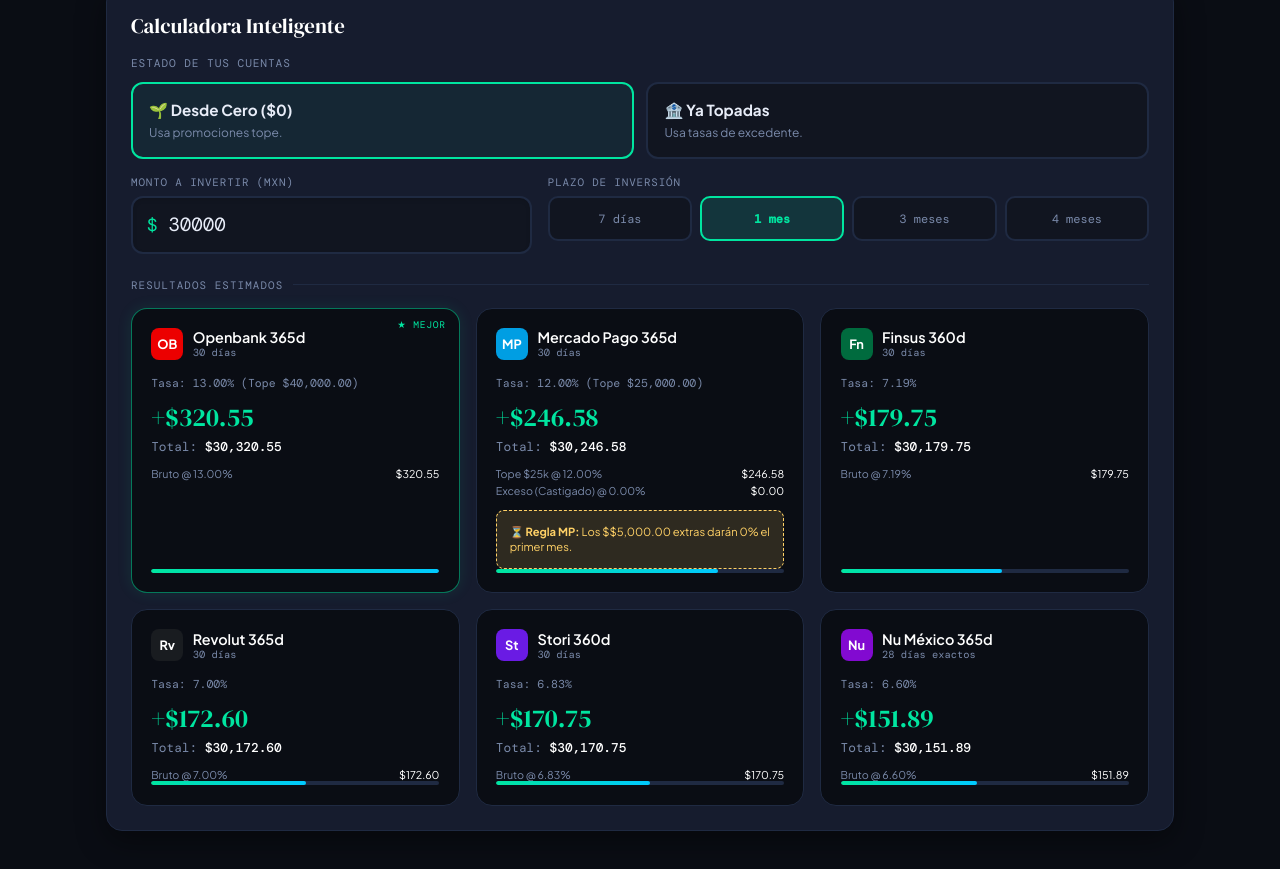
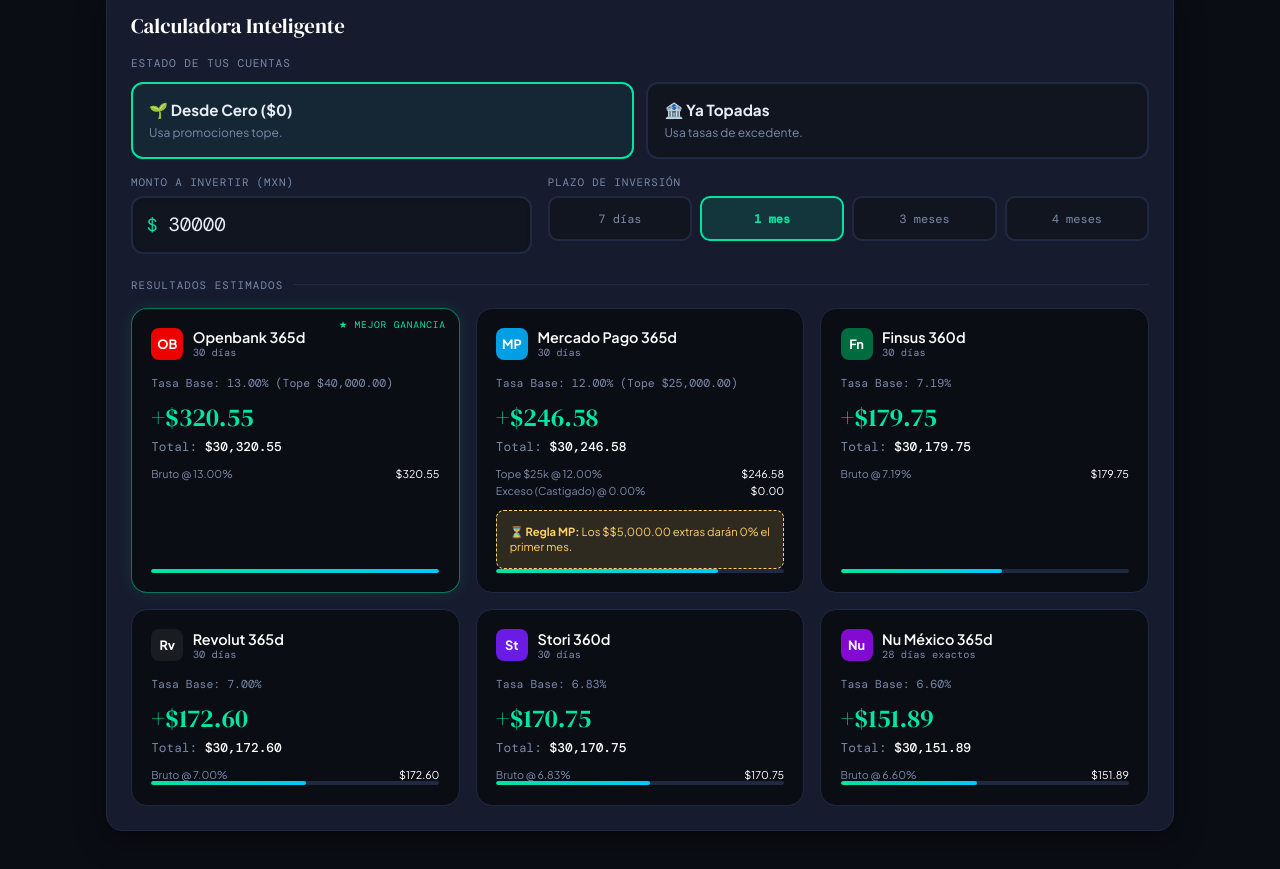
Before and after one commit to Recursos-aprendizaje/simulador-inversiones, a plain HTML site: page index.html in a window 1280 px wide. Shown: the part 860-1729 px from the top of the page. Drawn offline with nearby package versions, Linux system fonts and the light colour scheme.

Commit message:
Update HTML structure and improve icon references

```diff
--- a/index.html
+++ b/index.html
@@ -1,4 +1,4 @@
-<antArtifact identifier="simulador-inversiones-app-github-pages" type="text/html" title="Simulador de Inversiones (Código HTML para GitHub)">
+<antArtifact identifier="simulador-inversiones-app-final" type="text/html" title="Simulador de Inversiones - App Definitiva">
 <!DOCTYPE html>
 <html lang="es">
 <head>
@@ -11,12 +11,10 @@
 <meta name="apple-mobile-web-app-title" content="Simulador">
 <meta name="theme-color" content="#0a0d14">
 
-<!-- CONEXIÓN AL ARCHIVO MANIFEST.JSON (Esto arregla el ícono en Android) -->
+<!-- CONEXIÓN AL ÍCONO Y AL MANIFEST -->
 <link rel="manifest" href="manifest.json">
-
-<!-- Íconos de respaldo para iOS y navegadores -->
-<link rel="icon" type="image/png" href="https://upload.wikimedia.org/wikipedia/commons/thumb/1/14/Emoji_u1f4c8.svg/512px-Emoji_u1f4c8.svg.png">
-<link rel="apple-touch-icon" href="https://upload.wikimedia.org/wikipedia/commons/thumb/1/14/Emoji_u1f4c8.svg/512px-Emoji_u1f4c8.svg.png">
+<link rel="icon" type="image/png" href="https://raw.githubusercontent.com/googlefonts/noto-emoji/main/png/512/1f4c8.png">
+<link rel="apple-touch-icon" href="https://raw.githubusercontent.com/googlefonts/noto-emoji/main/png/512/1f4c8.png">
 
 <title>Simulador de Inversiones</title>
 <link href="https://fonts.googleapis.com/css2?family=DM+Serif+Display:ital@0;1&family=DM+Mono:wght@400;500&family=Plus+Jakarta+Sans:wght@400;500;600;700&display=swap" rel="stylesheet">
@@ -47,7 +45,7 @@
 
   .container { position: relative; z-index: 1; max-width: 1100px; margin: 0 auto; padding: 0 1rem 4rem 1rem; }
 
-  /* Sticky Header */
+  /* Sticky Header Premium */
   header {
     position: sticky;
     top: 0;
@@ -148,7 +146,7 @@
   @media (min-width: 600px) { .results-grid { grid-template-columns: repeat(auto-fill, minmax(280px, 1fr)); } }
   .result-card { background: var(--bg); border: 1px solid var(--border); border-radius: 16px; padding: 1.2rem; transition: border-color 0.2s; position: relative; overflow: hidden; display:flex; flex-direction: column; }
   .result-card.winner { border-color: rgba(0,229,160,0.5); box-shadow: 0 0 15px rgba(0,229,160,0.1);}
-  .result-card.winner::after { content: '★ MEJOR'; position: absolute; top: 0.6rem; right: 0.8rem; font-family: 'DM Mono', monospace; font-size: 0.6rem; color: var(--accent); letter-spacing: 0.08em; }
+  .result-card.winner::after { content: '★ MEJOR GANANCIA'; position: absolute; top: 0.6rem; right: 0.8rem; font-family: 'DM Mono', monospace; font-size: 0.6rem; color: var(--accent); letter-spacing: 0.08em; }
   .result-card.nd-card { opacity: 0.45; }
 
   .rc-header { display: flex; align-items: center; gap: 0.6rem; margin-bottom: 1rem; }
@@ -187,7 +185,7 @@
     </div>
   </div>
 
-  <!-- TABLA VISUAL RESTAURADA ARRIBA -->
+  <!-- TABLA VISUAL (ARRIBA) -->
   <div class="section-title">TABLA DE TASAS OFICIALES</div>
   <div class="table-wrap">
     <table>
@@ -270,7 +268,7 @@
     </table>
   </div>
 
-  <!-- CALCULADORA RESTAURADA ABAJO -->
+  <!-- CALCULADORA (ABAJO) -->
   <div class="calc-section">
     <div class="calc-title">Calculadora Inteligente</div>
 
@@ -573,7 +571,7 @@
           <div class="rc-gain nd-val">ND</div>
           <div class="rc-total">No disponible en este plazo</div>
         ` : `
-          <div class="rc-rate" style="margin-bottom:0.5rem">Tasa: ${(r.tasa * 100).toFixed(2)}% ${(!isMaxedOut && r.max) ? `(Tope ${fmt(r.max)})` : ''}</div>
+          <div class="rc-rate" style="margin-bottom:0.5rem">Tasa Base: ${(r.tasa * 100).toFixed(2)}% ${(!isMaxedOut && r.max) ? `(Tope ${fmt(r.max)})` : ''}</div>
           <div class="rc-gain">+${fmt(r.gananciaTotal)}</div>
           <div class="rc-total" style="margin-bottom:0.5rem">Total: <span>${fmt(r.saldoFinal)}</span></div>
           ${desgloseHtml}
```
